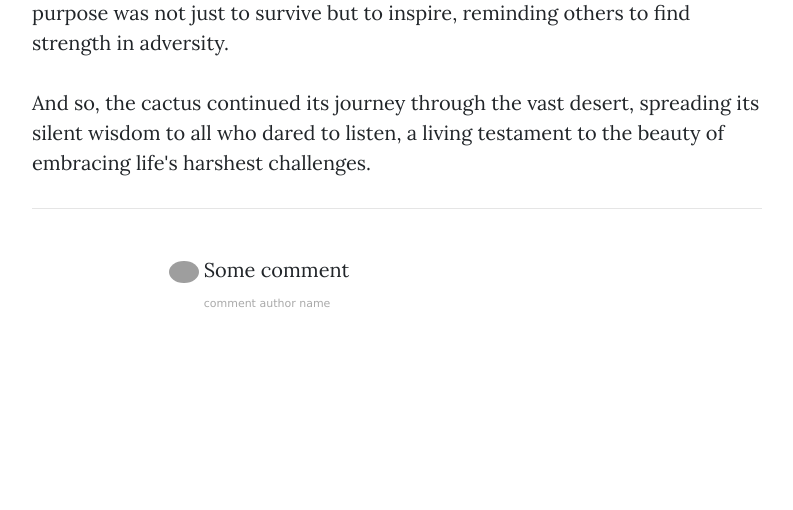
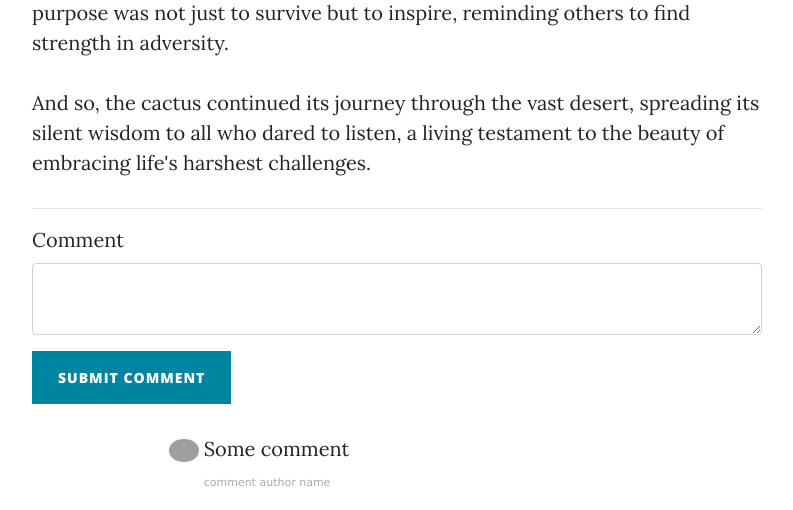
Before and after one commit to BillStephens2022/Flask-Blog-RESTful, a Flask app: page /post/1 in a window 1280 px wide. Shown: the part 1273-1783 px from the top of the page, without its empty margins (243-1036 px from the left). Before the commit the page ends 1580 px from the top, so only its background shows below. Run offline with Flask 2, Linux system fonts and the light colour scheme; data comes from the database, SQL or seed files in the repository; some libraries are stand-ins or nearby versions; grey boxes are pictures that could not be loaded.

Commit message:
added comment form to the post.html page, comment form renders when post is clicked on

```diff
--- a/main.py
+++ b/main.py
@@ -7,7 +7,7 @@ from werkzeug.security import generate_password_hash, check_password_hash
 from flask_sqlalchemy import SQLAlchemy
 from sqlalchemy.orm import relationship
 from flask_login import UserMixin, login_user, LoginManager, login_required, current_user, logout_user
-from forms import CreatePostForm, RegisterForm, LoginForm
+from forms import CreatePostForm, RegisterForm, LoginForm, CommentForm
 from flask_gravatar import Gravatar
 
 app = Flask(__name__)
@@ -137,8 +137,9 @@ def logout():
 
 @app.route("/post/<int:post_id>")
 def show_post(post_id):
+    comment_form = CommentForm()
     requested_post = BlogPost.query.get(post_id)
-    return render_template("post.html", post=requested_post)
+    return render_template("post.html", post=requested_post, current_user=current_user, form=comment_form)
 
 
 @app.route("/about")
--- a/templates/post.html
+++ b/templates/post.html
@@ -1,4 +1,5 @@
 {% include "header.html" %}
+{% import "bootstrap/wtf.html" as wtf %}
 
   <!-- Page Header -->
   <header class="masthead" style="background-image: url('{{post.img_url}}')">
@@ -35,6 +36,13 @@
 
 
 <!--           Comments Area -->
+<!--          Load the CKEditor-->
+          {{ ckeditor.load() }}
+<!--          Configure it with the name of the form field from CommentForm-->
+          {{ ckeditor.config(name='comment_text') }}
+<!--          Create the wtf quick_form from CommentForm-->
+          {{ wtf.quick_form(form, novalidate=True, button_map={"submit": "primary"}) }}
+
           <div class="col-lg-8 col-md-10 mx-auto comment">
               <ul class="commentList">
                 <li>
```
